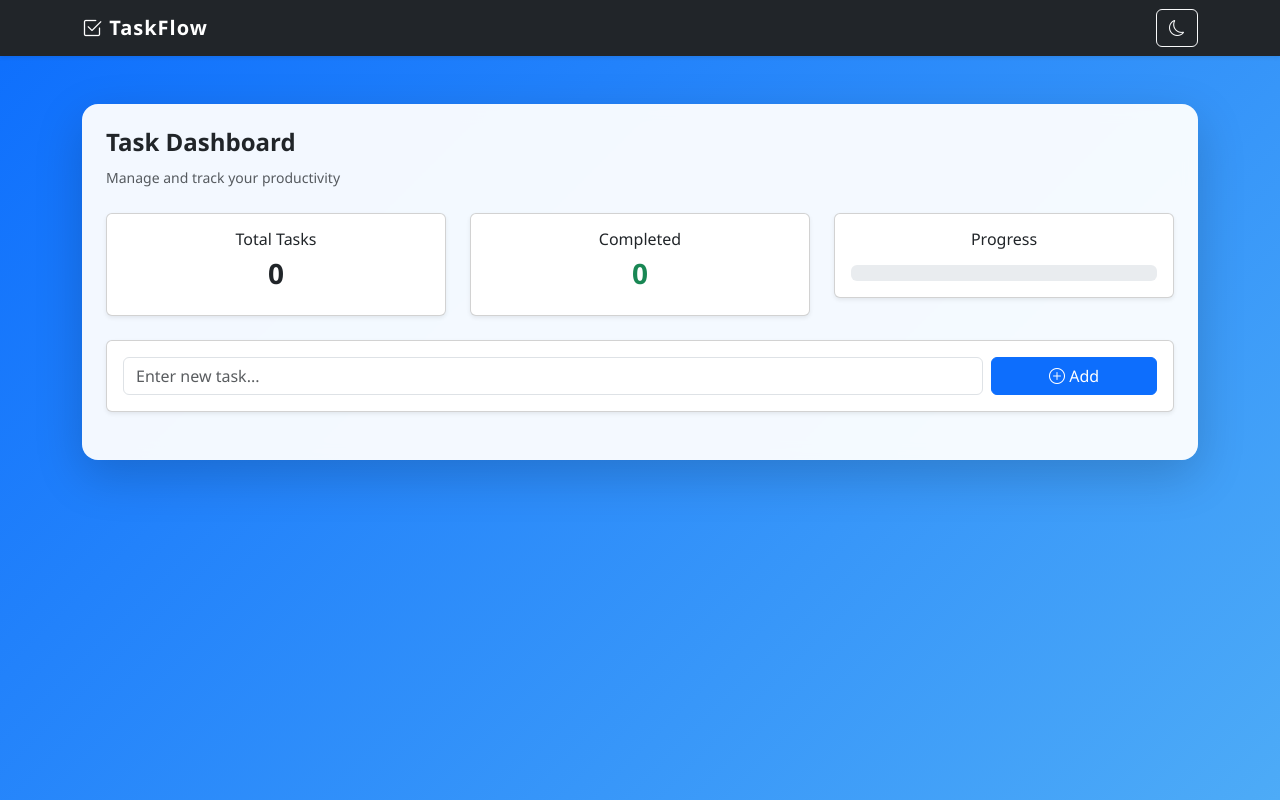
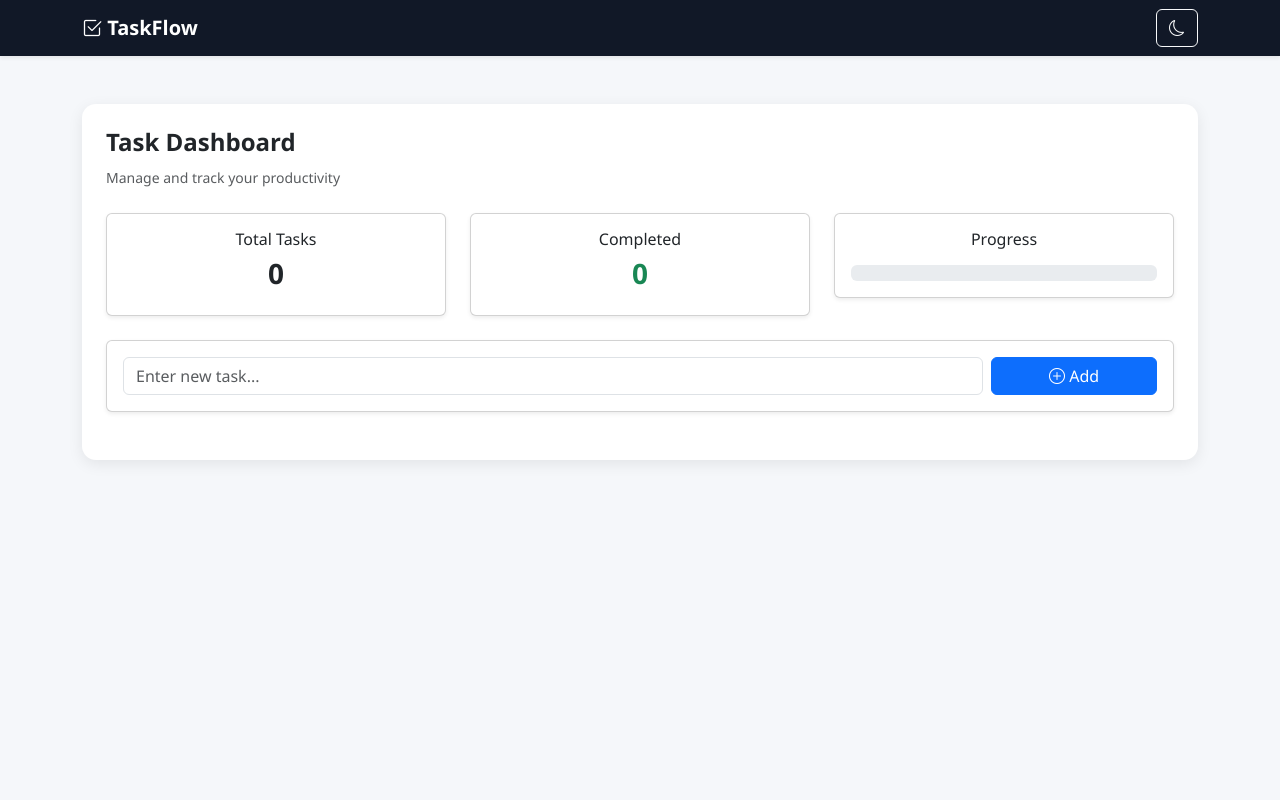
Before and after one commit to NV23094-mohammed-fardan1/CC302-task1-, a Flask app: page / in a window 1280 px wide. Run offline with Flask 3, Linux system fonts and the light colour scheme; data that the repository does not hold is empty.

Commit message:
Dark mode fixed

```diff
--- a/templates/base.html
+++ b/templates/base.html
@@ -9,42 +9,85 @@
 
 <style>
 
+/* -------- LIGHT MODE -------- */
+
 body {
-    background: linear-gradient(135deg, #0d6efd, #4dabf7);
-    min-height: 100vh;
-    font-family: 'Segoe UI', Tahoma, Geneva, Verdana, sans-serif;
+    background: #f5f7fa;
+    font-family: 'Segoe UI', sans-serif;
     transition: 0.3s;
 }
+
+/* -------- DARK MODE -------- */
 
 .dark-mode {
     background: #0f172a;
     color: #e2e8f0;
 }
 
-.navbar-brand {
-    font-weight: 600;
-    letter-spacing: 1px;
+/* -------- NAVBAR -------- */
+
+.navbar {
+    background: #111827 !important;
 }
 
+/* -------- CARDS -------- */
+
 .dashboard-card {
-    border-radius: 16px;
+    border-radius: 14px;
     border: none;
-    backdrop-filter: blur(8px);
-    background: rgba(255,255,255,0.95);
+    background: white;
+    box-shadow: 0 4px 15px rgba(0,0,0,0.08);
+    transition: 0.3s;
 }
 
 .dark-mode .dashboard-card {
-    background: rgba(30,41,59,0.95);
+    background: #1e293b;
+    box-shadow: none;
 }
 
+/* -------- TASK ITEMS -------- */
+
 .task-item {
-    border-radius: 12px;
+    border-radius: 10px;
     transition: 0.2s;
 }
 
 .task-item:hover {
-    transform: translateY(-2px);
-    box-shadow: 0 4px 12px rgba(0,0,0,0.15);
+    background: #f1f5f9;
+}
+
+.dark-mode .task-item {
+    background: #334155;
+    border: none;
+}
+
+.dark-mode .task-item:hover {
+    background: #475569;
+}
+
+/* -------- BUTTON TWEAK -------- */
+
+.dark-mode .btn-primary {
+    background: #3b82f6;
+    border: none;
+}
+
+.dark-mode .btn-success {
+    background: #22c55e;
+    border: none;
+}
+
+.dark-mode .btn-danger {
+    background: #ef4444;
+    border: none;
+}
+
+/* -------- TEXT COLORS -------- */
+
+.dark-mode small,
+.dark-mode span,
+.dark-mode h4 {
+    color: #cbd5f5;
 }
 
 </style>
@@ -54,10 +97,10 @@ body {
 <body>
 
 <!-- Navbar -->
-<nav class="navbar navbar-expand-lg navbar-dark bg-dark shadow-sm">
+<nav class="navbar navbar-dark shadow-sm">
 <div class="container">
 
-<a class="navbar-brand">
+<a class="navbar-brand fw-semibold">
 <i class="bi bi-check2-square"></i>
 TaskFlow
 </a>
@@ -69,21 +112,32 @@ TaskFlow
 </div>
 </nav>
 
-<!-- Main Content -->
+<!-- Content -->
 <div class="container py-5">
 
-<div class="card dashboard-card shadow-lg p-4">
-
+<div class="card dashboard-card p-4">
 {% block content %}{% endblock %}
-
 </div>
 
 </div>
 
 <script>
+
+/* Save theme preference */
+if(localStorage.getItem("theme") === "dark"){
+    document.body.classList.add("dark-mode");
+}
+
 function toggleDark(){
     document.body.classList.toggle("dark-mode");
+
+    if(document.body.classList.contains("dark-mode")){
+        localStorage.setItem("theme","dark");
+    } else {
+        localStorage.setItem("theme","light");
+    }
 }
+
 </script>
 
 <script src="https://cdn.jsdelivr.net/npm/bootstrap@5.3.2/dist/js/bootstrap.bundle.min.js"></script>
```
